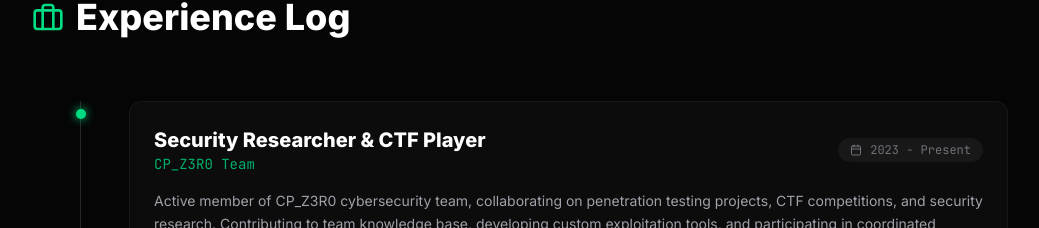
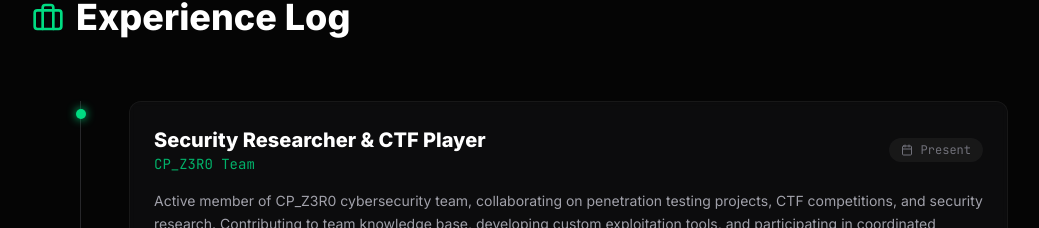
Before and after one commit to h4-k/Portfolio, a React (Vite) app: page / in a window 1280 px wide. Shown: the part 4383-4611 px from the top of the page, without its empty margins (120-1159 px from the left). Built offline with nearby package versions, Linux system fonts and the light colour scheme.

Commit message:
Update cpz3r0-team.ts

```diff
--- a/src/content/experience/cpz3r0-team.ts
+++ b/src/content/experience/cpz3r0-team.ts
@@ -4,7 +4,7 @@ const experience: Experience = {
     id: 'cpz3r0-team',
     role: 'Security Researcher & CTF Player',
     company: 'CP_Z3R0 Team',
-    period: '2023 - Present',
+    period: 'Present',
     description: 'Active member of CP_Z3R0 cybersecurity team, collaborating on penetration testing projects, CTF competitions, and security research. Contributing to team knowledge base, developing custom exploitation tools, and participating in coordinated vulnerability assessments. Specializing in web application security and network penetration testing.',
     tech: ['Python', 'Burp Suite', 'Metasploit', 'Web Security', 'Network Analysis', 'CTF']
 };
```
